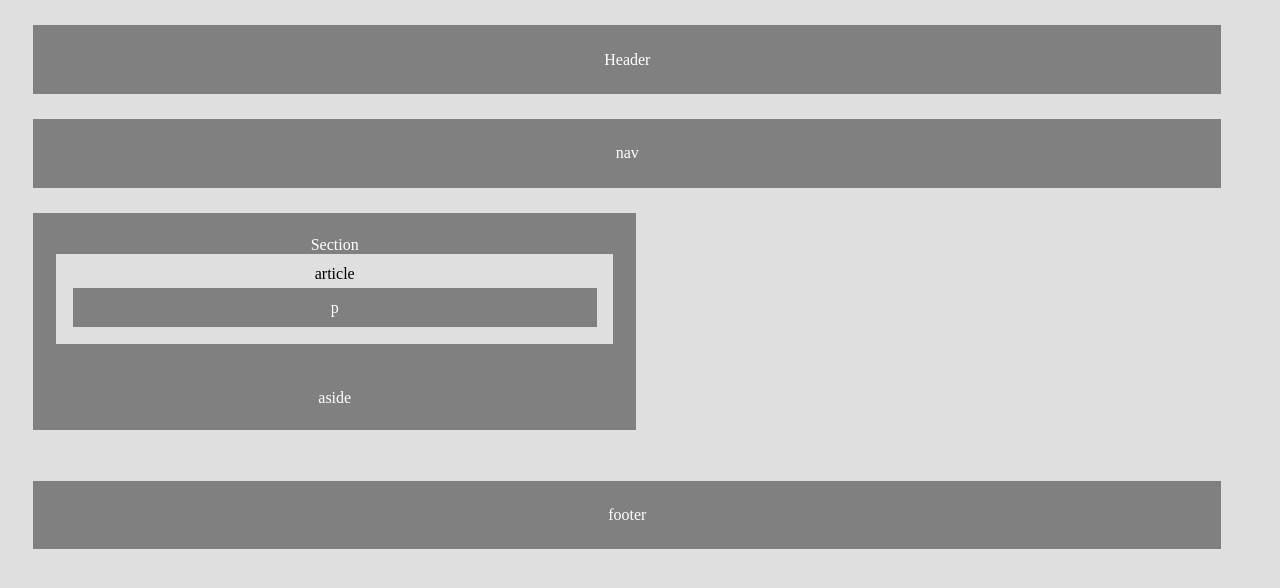
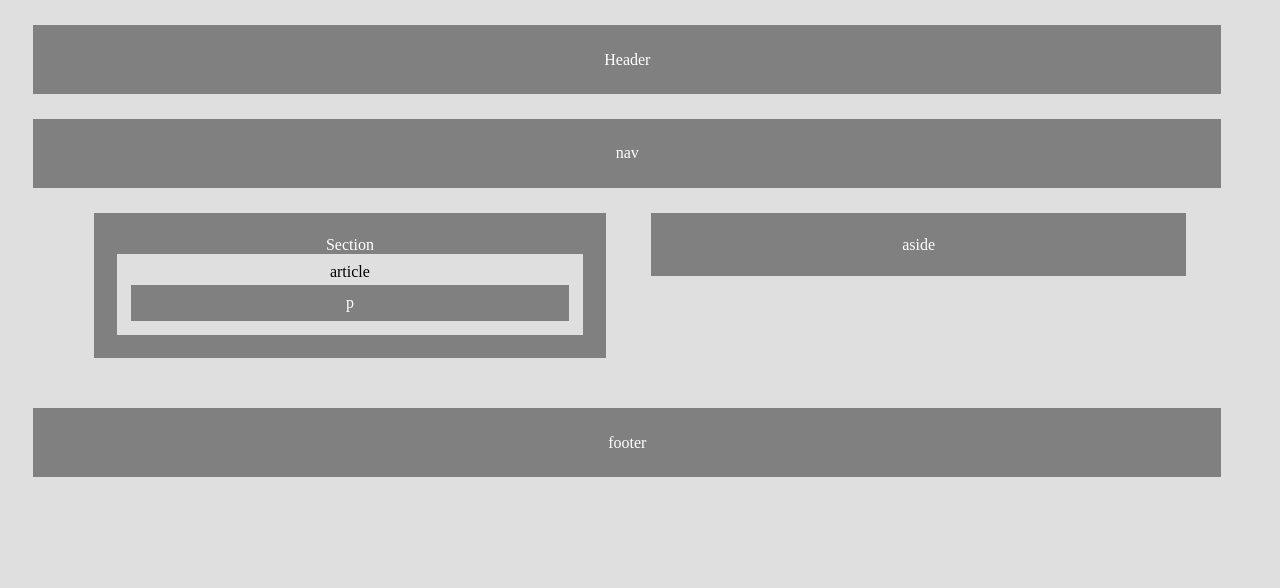
Before and after one commit to rogerlddf/rogerlddf.github.io, a plain HTML site: page index.html in a window 1280 px wide. Drawn offline with Linux system fonts and the light colour scheme.

Commit message:
float issue solved

```diff
--- a/style.css
+++ b/style.css
@@ -1,11 +1,11 @@
 body{
-	    background: #dfdfdf;
+        background: #dfdfdf;
 }
 
 .clearfix{
-	clear: both;
-	content: "";
-	display: block;
+    clear: both;
+    content: "";
+    display: block;
 }
 
 .header-box{
@@ -16,6 +16,7 @@ body{
     text-align: center;
     color: white;
     margin: 2%;
+    overflow: auto;
 }
 
 .nav-box{
@@ -29,10 +30,12 @@ body{
 }
 
 section{
-	display: block;
+    display: block;
     width: 90%;
     color: white;
-    margin: 2%;
+    margin: 2% auto;
+    /* background: red; */
+    padding: 0%;
 }
 
 footer{
@@ -46,19 +49,21 @@ footer{
 }
 
 .left-sect{
-    width: 49%;
+    width: 41%;
     background: grey;
     float: left;
     padding: 2%;
     text-align: center;
+    margin: 0% 2%;
 }
 
 .right-sect{
-    width: 49%;
+    width: 43%;
     background: grey;
     float: left;
     padding: 2%;
     text-align: center;
+    margin: 0% 2%;
 }
 
 article{
```
